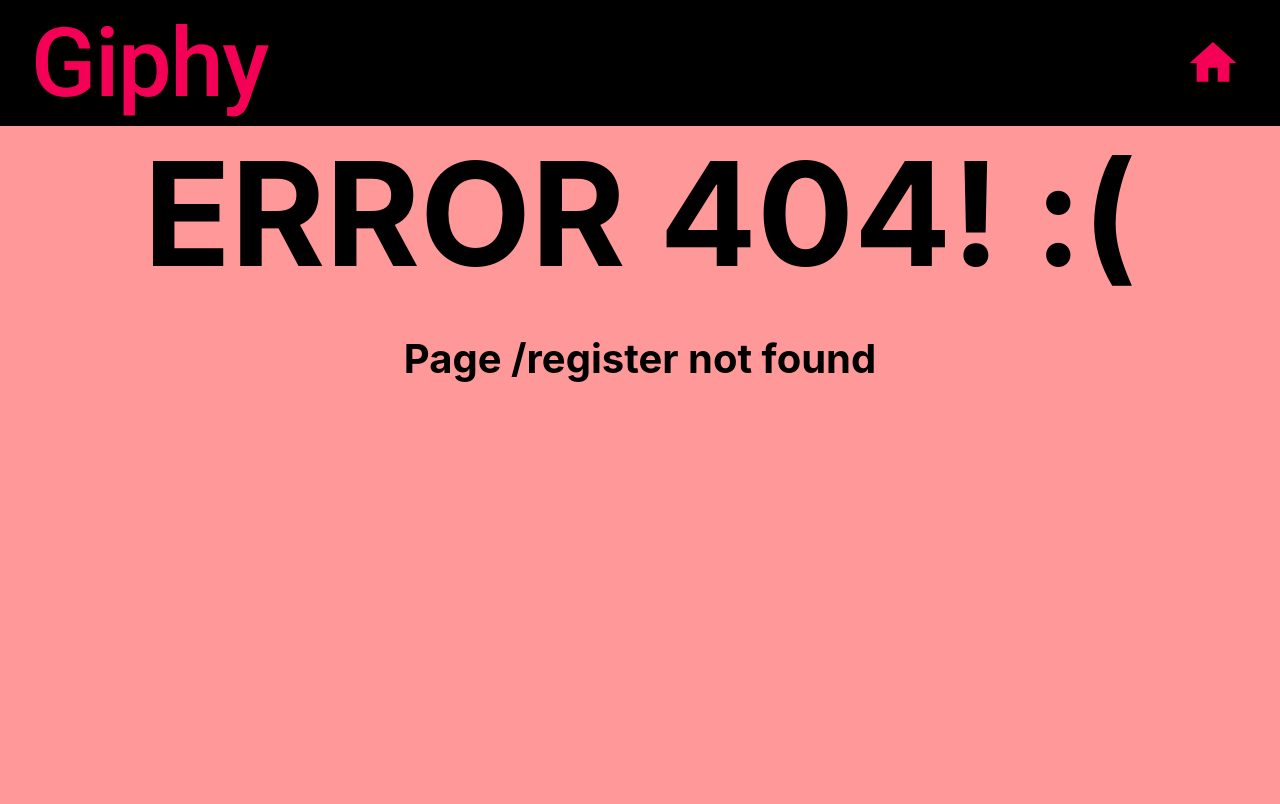
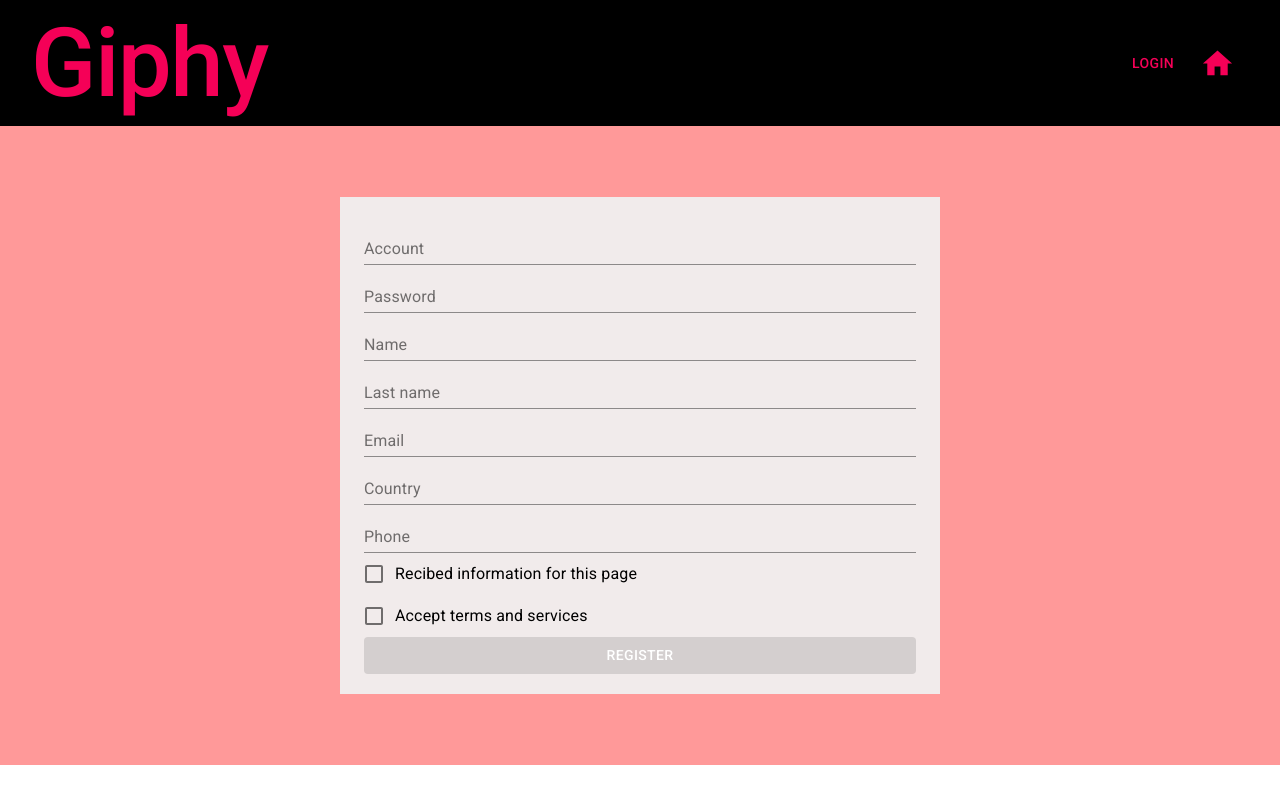
Before and after one commit to nicosarli/BrowserGifs-for-me, a React (Create React App) app: page /register in a window 1280 px wide. Before the commit this address had no page. Shown: the top 804 px of the page. Built offline with nearby package versions, Linux system fonts and the light colour scheme.

Commit message:
Agregando login y register (incompleto)

```diff
--- a/src/App.js
+++ b/src/App.js
@@ -2,14 +2,17 @@
 import Home from './pages/Home'
 import Search from './pages/Search'
 import Detail from './pages/Detail'
+import Header from "./components/Header";
+import Register from "./pages/Register";
 import Error404 from './pages/Error404'
-import Header from "./components/Header";
+
 import theme from './ThemeConfig'
 import { GifsContextProvider } from './context/GifsContext'
 
 import { ThemeProvider } from '@material-ui/core/styles'
 
 import { Route, Switch } from 'wouter'
+import Login from "./pages/Login";
 
 
 function App() {
@@ -21,6 +24,8 @@
         <Route path="/" component={Home} />
         <Route path="/gifs/:keyword/:rating?/:language?" component={Search} />
         <Route path="/detail/:id" component={Detail} />
+        <Route path="/register" component={Register} />
+        <Route path="/login" component={Login} />
         <Route component={Error404}/>
       </Switch>
       </GifsContextProvider>
--- a/src/ThemeConfig/index.js
+++ b/src/ThemeConfig/index.js
@@ -4,6 +4,10 @@
   palette: {
     action: {
       disabled: '#fff'
+    },
+    background: {
+      paper: '#f99',
+      default: '#f99'
     }
   }
 })
--- /dev/null
+++ b/src/components/FormLogin/index.js
@@ -0,0 +1,27 @@
+import { TextField } from "@material-ui/core";
+import React from "react";
+
+const handleSubmit = () => {};
+
+const FormLogin = () => {
+  return (
+    <form autoComplete="off" onSubmit={handleSubmit}>
+      <TextField
+        label="email"
+        // value={name}
+        // onChange={(evt) =>
+        //   dispatch({ type: ACTIONS.UPDATE_NAME, payload: evt.target.value })
+        // }
+      />
+      <TextField
+        label="password"
+        // value={name}
+        // onChange={(evt) =>
+        //   dispatch({ type: ACTIONS.UPDATE_NAME, payload: evt.target.value })
+        // }
+      />
+    </form>
+  );
+};
+
+export default FormLogin;
--- /dev/null
+++ b/src/components/FormRegister/index.js
@@ -0,0 +1,196 @@
+import React, { useReducer, useState } from "react";
+import TextField from "@material-ui/core/TextField";
+import { makeStyles, Checkbox, FormControlLabel, Button } from "@material-ui/core";
+
+const initialState = {
+  account: "",
+  password: "",
+  country: "",
+  phone: "",
+  name: "",
+  lastName: "",
+  email: "",
+  reciveInformation: false,
+};
+
+const ACTIONS = {
+  UPDATE_ACCOUNT: "update_account",
+  UPDATE_PASSWORD: "update_password",
+  UPDATE_COUNTRY: "update_country",
+  UPDATE_PHONE: "update_phone",
+  UPDATE_NAME: "update_name",
+  UPDATE_LASTNAME: "update_lastname",
+  UPDATE_EMAIL: "update_email",
+  UPDATE_CHECKBOX: "update_checkbox",
+};
+
+const reducer = (state, action) => {
+  switch (action.type) {
+
+    case ACTIONS.UPDATE_ACCOUNT:
+      return {
+        ...state,
+        account: action.payload,
+      };
+
+    case ACTIONS.UPDATE_PASSWORD:
+      return {
+        ...state,
+        password: action.payload,
+      };
+
+    case ACTIONS.UPDATE_COUNTRY:
+      return {
+        ...state,
+        country: action.payload,
+      };
+
+    case ACTIONS.UPDATE_PHONE:
+      return {
+        ...state,
+        phone: action.payload,
+      };
+
+    case ACTIONS.UPDATE_NAME:
+      return {
+        ...state,
+        name: action.payload,
+      };
+
+    case ACTIONS.UPDATE_LASTNAME:
+      return {
+        ...state,
+        lastName: action.payload,
+      };
+
+    case ACTIONS.UPDATE_EMAIL:
+      return {
+        ...state,
+        email: action.payload,
+      };
+
+    case ACTIONS.UPDATE_CHECKBOX:
+      return {
+        ...state,
+        checkbox: action.payload,
+      };
+
+    default:
+      return new Error("Error in the form");
+  }
+};
+
+const useStyles = makeStyles(() => ({
+  Form: {
+    display: 'flex',
+    flexDirection: 'column',
+    margin: "20px 0",
+  },
+}));
+
+const handleSubmit = () => {
+
+}
+
+const FormRegister = () => {
+  const classes = useStyles();
+
+  const [state, dispatch] = useReducer(reducer, initialState);
+  const [acceptTerms, setAcceptTerms] = useState(false)
+
+  const { account, password, country, phone, name, lastName, email, reciveInformation } = state;
+  return (
+    <form autoComplete="off" className={classes.Form} onSubmit={handleSubmit}>
+    <TextField
+      label='Account'ñ
+      value={account}
+      onChange={(evt) =>
+        dispatch({ type: ACTIONS.UPDATE_ACCOUNT, payload: evt.target.value })
+      }
+    />
+    <TextField
+      label='Password'
+      value={password}
+      onChange={(evt) =>
+        dispatch({ type: ACTIONS.UPDATE_PASSWORD, payload: evt.target.value })
+      }
+    />
+    <TextField
+      label='Name'
+      value={name}
+      onChange={(evt) =>
+        dispatch({ type: ACTIONS.UPDATE_NAME, payload: evt.target.value })
+      }
+    />
+    <TextField
+      label='Last name'
+      value={lastName}
+      onChange={(evt) =>
+        dispatch({
+          type: ACTIONS.UPDATE_LASTNAME,
+          payload: evt.target.value,
+        })
+      }
+    />
+    <TextField
+      label='Email'
+      value={email}
+      onChange={(evt) =>
+        dispatch({
+          type: ACTIONS.UPDATE_EMAIL,
+          payload: evt.target.value,
+        })
+      }
+    />
+    <TextField
+      label='Country'
+      value={country}
+      onChange={(evt) =>
+        dispatch({
+          type: ACTIONS.UPDATE_COUNTRY,
+          payload: evt.target.value,
+        })
+      }
+    />
+    <TextField
+      label='Phone'
+      value={phone}
+      onChange={(evt) =>
+        dispatch({
+          type: ACTIONS.UPDATE_PHONE,
+          payload: evt.target.value,
+        })
+      }
+    />
+    <FormControlLabel
+      label="Recibed information for this page"
+      control={
+        <Checkbox
+          value={reciveInformation}
+          onChange={ evt => (dispatch({ type: ACTIONS.UPDATE_CHECKBOX, payload: evt.target.checked }))}
+          color="secondary"
+        />
+      }
+    />
+    <FormControlLabel
+      label="Accept terms and services"
+      control={
+        <Checkbox
+          value={acceptTerms}
+          onChange={ () => setAcceptTerms(prevState => !prevState)}
+          color="secondary"
+        />
+      }
+    />
+    {
+      acceptTerms
+        ?
+      <Button disableElevation variant='contained' color='secondary'> Register </Button>
+        :
+      <Button disabled disableElevation variant='contained' color='secondary'> Register </Button>
+    }
+</form>
+  )
+}
+
+export default FormRegister
--- a/src/components/FormSearch/index.js
+++ b/src/components/FormSearch/index.js
@@ -1,108 +1,151 @@
 import React, { useReducer } from "react";
 
-import { useLocation } from 'wouter'
+import { useLocation } from "wouter";
 
-import { makeStyles } from '@material-ui/core/styles';
-import { Button, FormControl, TextField, Select, MenuItem, InputLabel } from '@material-ui/core';
+import { makeStyles } from "@material-ui/core/styles";
+import {
+  Button,
+  FormControl,
+  TextField,
+  Select,
+  MenuItem,
+  InputLabel,
+} from "@material-ui/core";
 
 import useWidth from "../../hooks/useWidth";
 
 const useStyles = makeStyles({
   formXs: {
-    padding: '30px',
-    display: 'flex',
-    flexDirection: 'row',
-    justifyContent: 'center',
-    flexWrap: 'wrap',
-    alignItems: 'flex-end',
-    background: '#f996',
+    padding: "30px",
+    display: "flex",
+    flexDirection: "row",
+    justifyContent: "center",
+    flexWrap: "wrap",
+    alignItems: "flex-end",
+    background: "#f996",
   },
   ButtonMQ: {
-    width: '100%'
+    width: "100%",
   },
   form: {
-    padding: '30px',
-    display: 'flex',
-    flexDirection: 'row',
-    justifyContent: 'center',
-    alignItems: 'flex-end',
-    background: '#f996',
+    padding: "30px",
+    display: "flex",
+    flexDirection: "row",
+    justifyContent: "center",
+    alignItems: "flex-end",
+    background: "#f996",
   },
   FormControlLabel: {
-    margin: '-15px 0'
+    margin: "-15px 0",
   },
   FormControlInput: {
-    padding: '8px 5px'
-  }
-})
+    padding: "8px 5px",
+  },
+});
+
+const languageContainer = [
+  "en",
+  "es",
+  "pt",
+  "id",
+  "fr",
+  "ar",
+  "tr",
+  "th",
+  "vi",
+  "de",
+  "it",
+  "ja",
+  "zh-CN",
+  "zh-TW",
+  "ru",
+  "ko",
+  "pl",
+  "nl",
+  "ro",
+  "hu",
+  "sv",
+  "cs",
+  "hi",
+  "bn",
+  "da",
+  "fa",
+  "tl",
+  "fi",
+  "he",
+  "ms",
+  "no",
+  "uk",
+];
+
+const ratingContainer = ["g", "pg", "pg-13", "r"];
 
 const initialState = {
-  keyword: '',
-  rating: 'g',
-  language: 'en',
-}
+  keyword: "",
+  rating: "g",
+  language: "en",
+};
 
 const ACTIONS = {
-  UPDATE_KEYWORD: 'update_keyword',
-  UPDATE_RATING: 'update_rating',
-  UPDATE_LANGUAGE: 'update_language',
-}
+  UPDATE_KEYWORD: "update_keyword",
+  UPDATE_RATING: "update_rating",
+  UPDATE_LANGUAGE: "update_language",
+};
 
 const reducer = (state, action) => {
-  switch(action.type)
-  {
+  switch (action.type) {
     case ACTIONS.UPDATE_KEYWORD:
       return {
         ...state,
         keyword: action.payload,
-      }
+      };
 
     case ACTIONS.UPDATE_RATING:
       return {
         ...state,
-        rating: action.payload
-      }
+        rating: action.payload,
+      };
     case ACTIONS.UPDATE_LANGUAGE:
       return {
         ...state,
-        language: action.payload
+        language: action.payload,
+      };
+    default:
+      return state;
   }
-    default:
-        return state
-  }
-}
+};
 
 const FormSearch = () => {
-  const classes = useStyles()
+  const classes = useStyles();
 
-  const [state, dispatch] = useReducer(reducer, initialState)
+  const [state, dispatch] = useReducer(reducer, initialState);
 
-  const [ , setLocation] = useLocation();
+  const [, setLocation] = useLocation();
 
-  const mediaQuery = useWidth()
+  const mediaQuery = useWidth();
 
-  const { keyword, rating, language } = state
+  const { keyword, rating, language } = state;
 
   const handleChange = (evt) => {
-    dispatch({ type: ACTIONS.UPDATE_KEYWORD, payload: evt.target.value })
-  }
+    dispatch({ type: ACTIONS.UPDATE_KEYWORD, payload: evt.target.value });
+  };
 
   const handleSubmit = (evt) => {
-    evt.preventDefault()
-    setLocation(`/gifs/${keyword}/${rating}/${language}`)
-  }
+    evt.preventDefault();
+    setLocation(`/gifs/${keyword}/${rating}/${language}`);
+  };
 
   const handleChangeRating = (evt) => {
-    dispatch({ type: ACTIONS.UPDATE_RATING, payload: evt.target.value })
-  }
+    dispatch({ type: ACTIONS.UPDATE_RATING, payload: evt.target.value });
+  };
 
   const handleChangeLanguage = (evt) => {
-    dispatch({ type: ACTIONS.UPDATE_LANGUAGE, payload: evt.target.value })
-  }
+    dispatch({ type: ACTIONS.UPDATE_LANGUAGE, payload: evt.target.value });
+  };
 
   return (
-    <div className={mediaQuery === 'xs' ? classes.formXs : classes.form}>
-      <FormControl onSubmit={handleSubmit} >
+    <div className={mediaQuery === "xs" ? classes.formXs : classes.form}>
+      <FormControl onSubmit={handleSubmit}>
         <TextField
           className={classes.textFieldFrom}
           id="outlined-basic"
@@ -116,7 +159,10 @@
       </FormControl>
 
       <FormControl onSubmit={handleSubmit}>
-          <InputLabel id="ratio-of-gif" className={classes.FormControlLabel}> Select Ratio </InputLabel>
+        <InputLabel id="ratio-of-gif" className={classes.FormControlLabel}>
+          {" "}
+          Select Ratio{" "}
+        </InputLabel>
         <Select
           className={classes.FormControlInput}
           labelId="ratio-of-gif"
@@ -124,15 +170,20 @@
           value={rating}
           onChange={handleChangeRating}
         >
-            <MenuItem value='g'> g </MenuItem>
-            <MenuItem value='pg'> pg </MenuItem>
-            <MenuItem value='pg-13'> pg-13 </MenuItem>
-            <MenuItem value='r'> r </MenuItem>
+          {ratingContainer.map((item) => (
+            <MenuItem value={item} key={item}>
+              {" "}
+              {item}{" "}
+            </MenuItem>
+          ))}
         </Select>
       </FormControl>
 
-        <FormControl  onSubmit={handleSubmit} >
-          <InputLabel id="language-of-gif" className={classes.FormControlLabel}> Select Language </InputLabel>
+      <FormControl onSubmit={handleSubmit}>
+        <InputLabel id="language-of-gif" className={classes.FormControlLabel}>
+          {" "}
+          Select Language{" "}
+        </InputLabel>
         <Select
           className={classes.FormControlInput}
           labelId="language-of-gif"
@@ -140,18 +191,20 @@
           value={language}
           onChange={handleChangeLanguage}
         >
-              <MenuItem value='en'> en </MenuItem>
-              <MenuItem value='es'> es </MenuItem>
-              <MenuItem value='pt'> pt </MenuItem>
-              <MenuItem value='fr'> fr </MenuItem>
-              <MenuItem value='id'> id </MenuItem>
-              <MenuItem value='ar'> ar </MenuItem>
-              <MenuItem value='th'> th </MenuItem>
-              <MenuItem value='tr'> tr </MenuItem>
-              <MenuItem value='ja'> ja </MenuItem>
+          {languageContainer.map((item) => (
+            <MenuItem value={item} key={item}>
+              {" "}
+              {item}{" "}
+            </MenuItem>
+          ))}
         </Select>
       </FormControl>
-          <Button color="secondary" variant="contained" onClick={handleSubmit} className={mediaQuery === 'xs' ? classes.ButtonMQ : null}>
+      <Button
+        color="secondary"
+        variant="contained"
+        onClick={handleSubmit}
+        className={mediaQuery === "xs" ? classes.ButtonMQ : null}
+      >
         Search a gifs...
       </Button>
     </div>
--- a/src/components/Header/index.js
+++ b/src/components/Header/index.js
@@ -18,7 +18,7 @@
   buttonIcon: {
     margin: 'auto',
     fontWeight: 'bold',
-    fontSize: '4em',
+    fontSize: '2.5em',
   },
   title: {
     fontWeight: '500'
@@ -30,21 +30,48 @@
   const classes = useStyles();
   const [location, setLocation] = useLocation()
 
-  const handleClick = () => {
+  const navegationToHome = () => {
     setLocation('/')
+  }
+
+  const navegationToRegister = () => {
+    setLocation('/register')
+  }
+
+  const navegationToLogin = () => {
+    setLocation('/login')
   }
 
   return (
     <AppBar position="static" className={classes.headerContent}>
       <Toolbar className={classes.ToolbarContent}>
-        <Typography variant="h1" color="secondary" className={classes.title}>Giphy</Typography>
-        {
-          location !== '/'
+        <div>
+          <Typography variant="h1" color="secondary" className={classes.title}>Giphy</Typography>
+        </div>
+
+        <div>
+          {
+            location !== '/register'
             ?
-            <Button onClick={handleClick} > <HomeIcon color='secondary' className={classes.buttonIcon} /> </Button>
+            <Button color="secondary" onClick={navegationToRegister}> Register </Button>
             :
             null
-        }
+          }
+          {
+            location !== '/login'
+            ?
+              <Button color="secondary" onClick={navegationToLogin}> Login </Button>
+              :
+              null
+          }
+          {
+            location !== '/'
+              ?
+              <Button onClick={navegationToHome} > <HomeIcon color='secondary' className={classes.buttonIcon} /> </Button>
+              :
+              null
+          }
+        </div>
       </Toolbar>
     </AppBar>
   )
--- /dev/null
+++ b/src/pages/Login/index.js
@@ -0,0 +1,34 @@
+import { Container, makeStyles } from "@material-ui/core";
+import React from "react";
+import FormLogin from "../../components/FormLogin";
+import FormRegister from "../../components/FormRegister";
+
+const useStyles = makeStyles(() => ({
+  Container: {
+    background: "#f1f1f1f1",
+    display: "flex",
+    flexDirection: "column",
+    margin: 'auto auto',
+  },
+  Fondo: {
+    height: '79.9vh',
+    background: '#f99',
+    display: 'flex'
+  }
+}));
+
+const Login = () => {
+  const classes = useStyles()
+
+  return (
+    <div>
+      <div className={classes.Fondo}>
+        <Container maxWidth="sm" className={classes.Container}>
+          <FormLogin />
+        </Container>
+      </div>
+    </div>
+  );
+};
+
+export default Login;
--- /dev/null
+++ b/src/pages/Register/index.js
@@ -0,0 +1,31 @@
+import React from "react";
+import { Container, makeStyles } from "@material-ui/core";
+import FormRegister from "../../components/FormRegister";
+
+const useStyles = makeStyles(() => ({
+  Container: {
+    background: "#f1f1f1f1",
+    display: "flex",
+    flexDirection: "column",
+    margin: 'auto auto',
+  },
+  Fondo: {
+    height: '79.9vh',
+    background: '#f99',
+    display: 'flex'
+  }
+}));
+
+const Register = () => {
+  const classes = useStyles();
+
+  return (
+    <div className={classes.Fondo}>
+    <Container maxWidth="sm" className={classes.Container}>
+      <FormRegister  />
+    </Container>
+    </div>
+  );
+};
+
+export default Register;
```
Lines whose indentation alone changed are shown as unchanged.
